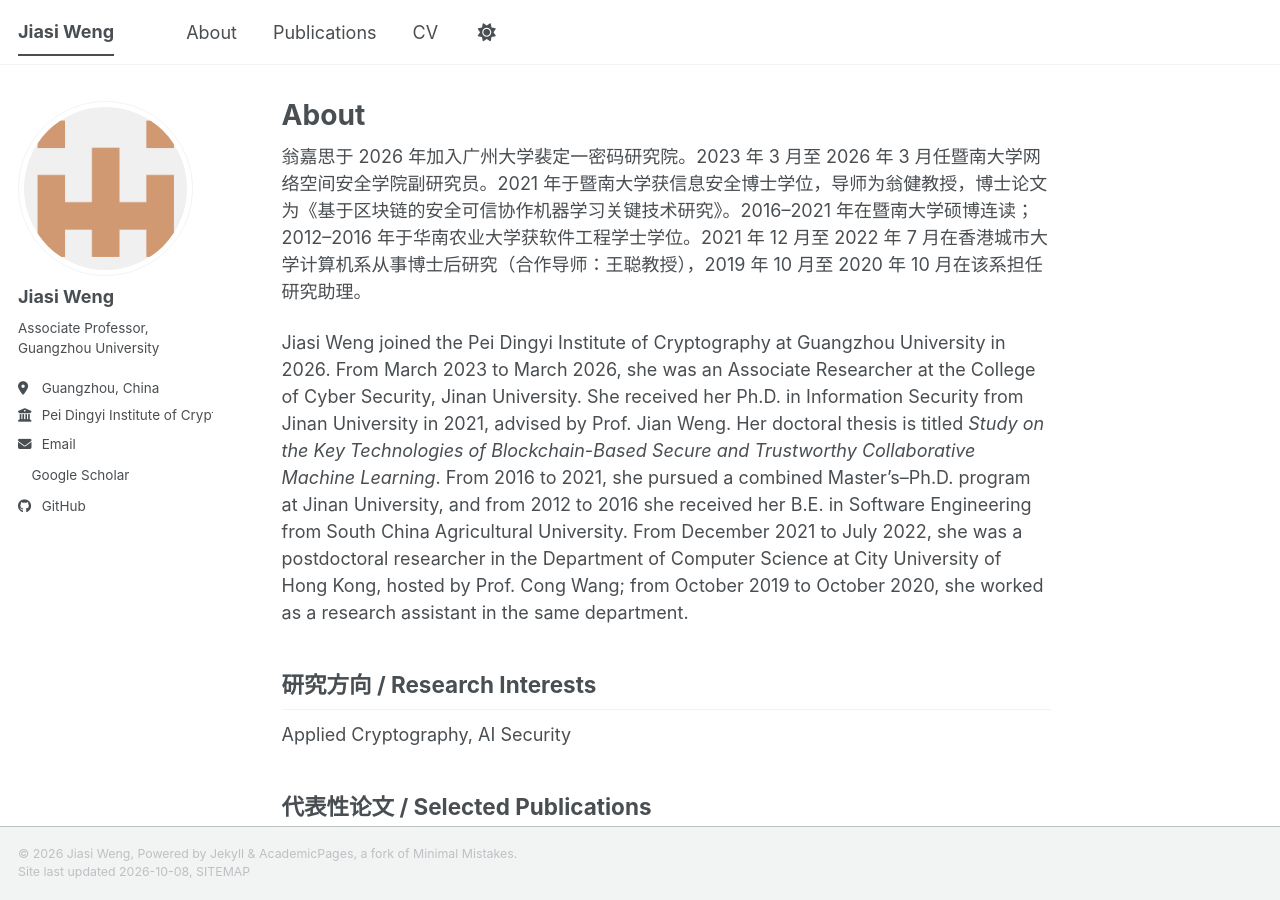
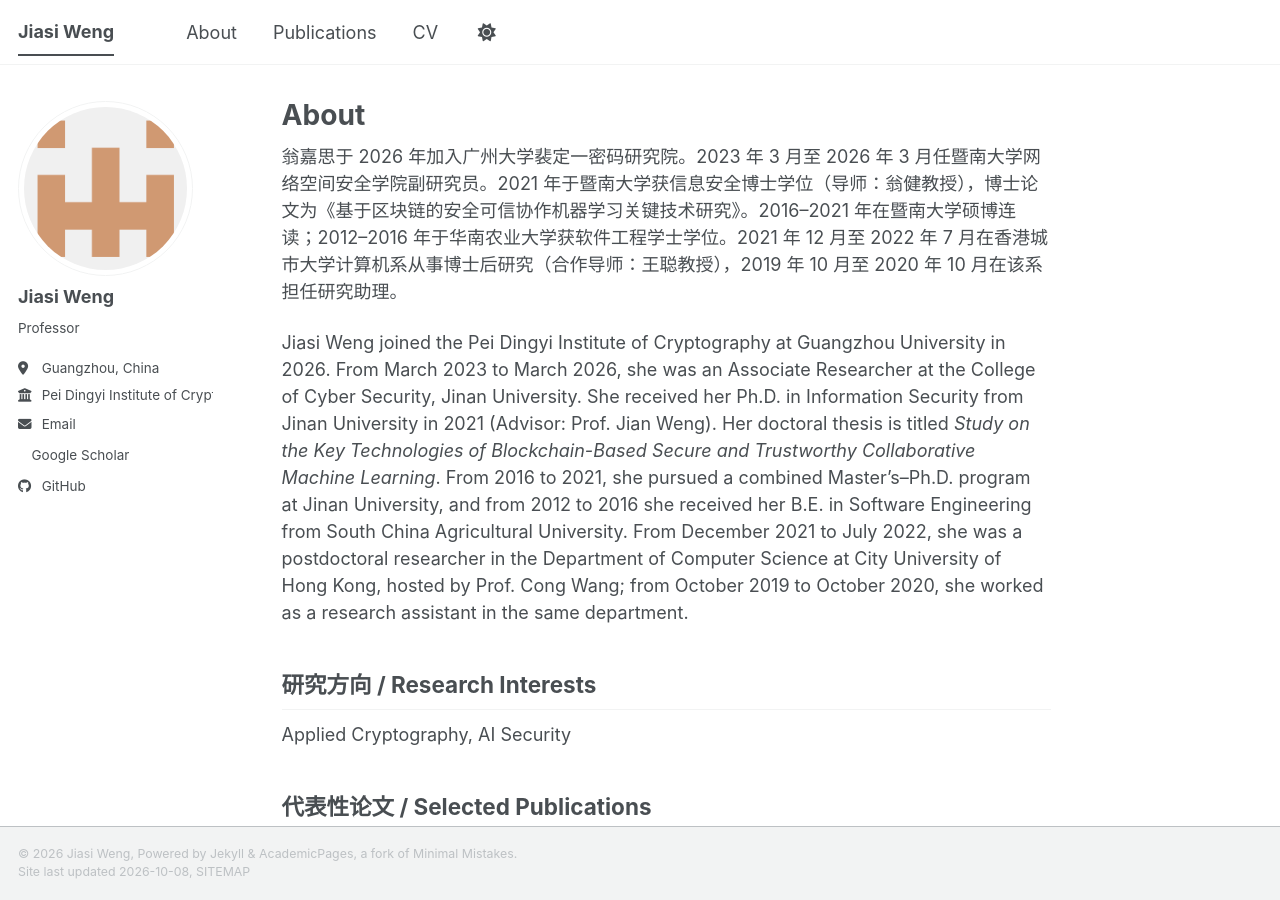
Before and after one commit to gzcrypt/homepage, a Jekyll site: the page built from _pages/about.md, in a window 1280 px wide and 900 px high. Built offline with Jekyll 4.4.1, drawn with Linux system fonts in a browser that asks for light colours; a style sheet for code colours, icons or effects is not loaded.

Commit message:
Fix advisor phrasing and sidebar title.

```diff
--- a/_config.yml
+++ b/_config.yml
@@ -12,7 +12,7 @@ site_theme               : "default" # The available themes options are "default
 title                    : "Jiasi Weng"
 title_separator          : "-"
 name                     : &name "Jiasi Weng"
-description              : &description "Associate Professor at Guangzhou University. Research on applied cryptography and AI security."
+description              : &description "Professor at Guangzhou University. Research on applied cryptography and AI security."
 url                      : https://gzcrypt.github.io
 baseurl                  : "/homepage"
 repository               : "gzcrypt/homepage"
@@ -25,7 +25,7 @@ author:
   avatar           : "profile.png"
   name             : "Jiasi Weng"
   pronouns         : # example: "she/her"
-  bio              : "Associate Professor, Guangzhou University"
+  bio              : "Professor"
   location         : "Guangzhou, China"
   employer         : "Pei Dingyi Institute of Cryptography, Guangzhou University"
   uri              : # URL
--- a/_pages/about.md
+++ b/_pages/about.md
@@ -7,9 +7,9 @@ redirect_from:
   - /about.html
 ---
 
-翁嘉思于 2026 年加入广州大学裴定一密码研究院。2023 年 3 月至 2026 年 3 月任暨南大学网络空间安全学院副研究员。2021 年于暨南大学获信息安全博士学位，导师为翁健教授，博士论文为《基于区块链的安全可信协作机器学习关键技术研究》。2016–2021 年在暨南大学硕博连读；2012–2016 年于华南农业大学获软件工程学士学位。2021 年 12 月至 2022 年 7 月在香港城市大学计算机系从事博士后研究（合作导师：王聪教授），2019 年 10 月至 2020 年 10 月在该系担任研究助理。
+翁嘉思于 2026 年加入广州大学裴定一密码研究院。2023 年 3 月至 2026 年 3 月任暨南大学网络空间安全学院副研究员。2021 年于暨南大学获信息安全博士学位（导师：翁健教授），博士论文为《基于区块链的安全可信协作机器学习关键技术研究》。2016–2021 年在暨南大学硕博连读；2012–2016 年于华南农业大学获软件工程学士学位。2021 年 12 月至 2022 年 7 月在香港城市大学计算机系从事博士后研究（合作导师：王聪教授），2019 年 10 月至 2020 年 10 月在该系担任研究助理。
 
-Jiasi Weng joined the Pei Dingyi Institute of Cryptography at Guangzhou University in 2026. From March 2023 to March 2026, she was an Associate Researcher at the College of Cyber Security, Jinan University. She received her Ph.D. in Information Security from Jinan University in 2021, advised by Prof. Jian Weng. Her doctoral thesis is titled *Study on the Key Technologies of Blockchain-Based Secure and Trustworthy Collaborative Machine Learning*. From 2016 to 2021, she pursued a combined Master's–Ph.D. program at Jinan University, and from 2012 to 2016 she received her B.E. in Software Engineering from South China Agricultural University. From December 2021 to July 2022, she was a postdoctoral researcher in the Department of Computer Science at City University of Hong Kong, hosted by Prof. Cong Wang; from October 2019 to October 2020, she worked as a research assistant in the same department.
+Jiasi Weng joined the Pei Dingyi Institute of Cryptography at Guangzhou University in 2026. From March 2023 to March 2026, she was an Associate Researcher at the College of Cyber Security, Jinan University. She received her Ph.D. in Information Security from Jinan University in 2021 (Advisor: Prof. Jian Weng). Her doctoral thesis is titled *Study on the Key Technologies of Blockchain-Based Secure and Trustworthy Collaborative Machine Learning*. From 2016 to 2021, she pursued a combined Master's–Ph.D. program at Jinan University, and from 2012 to 2016 she received her B.E. in Software Engineering from South China Agricultural University. From December 2021 to July 2022, she was a postdoctoral researcher in the Department of Computer Science at City University of Hong Kong, hosted by Prof. Cong Wang; from October 2019 to October 2020, she worked as a research assistant in the same department.
 
 ## 研究方向 / Research Interests
 
```
